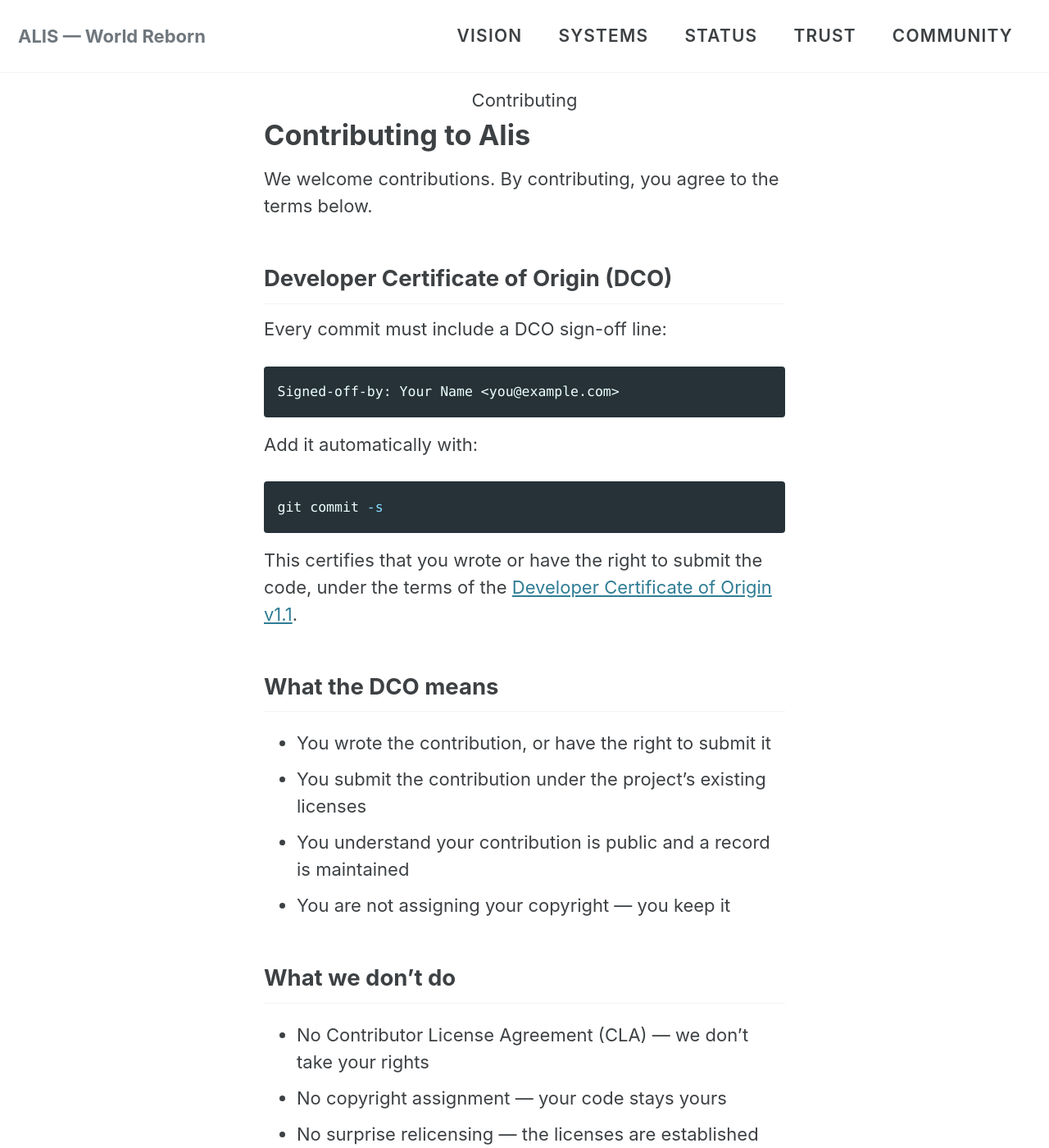
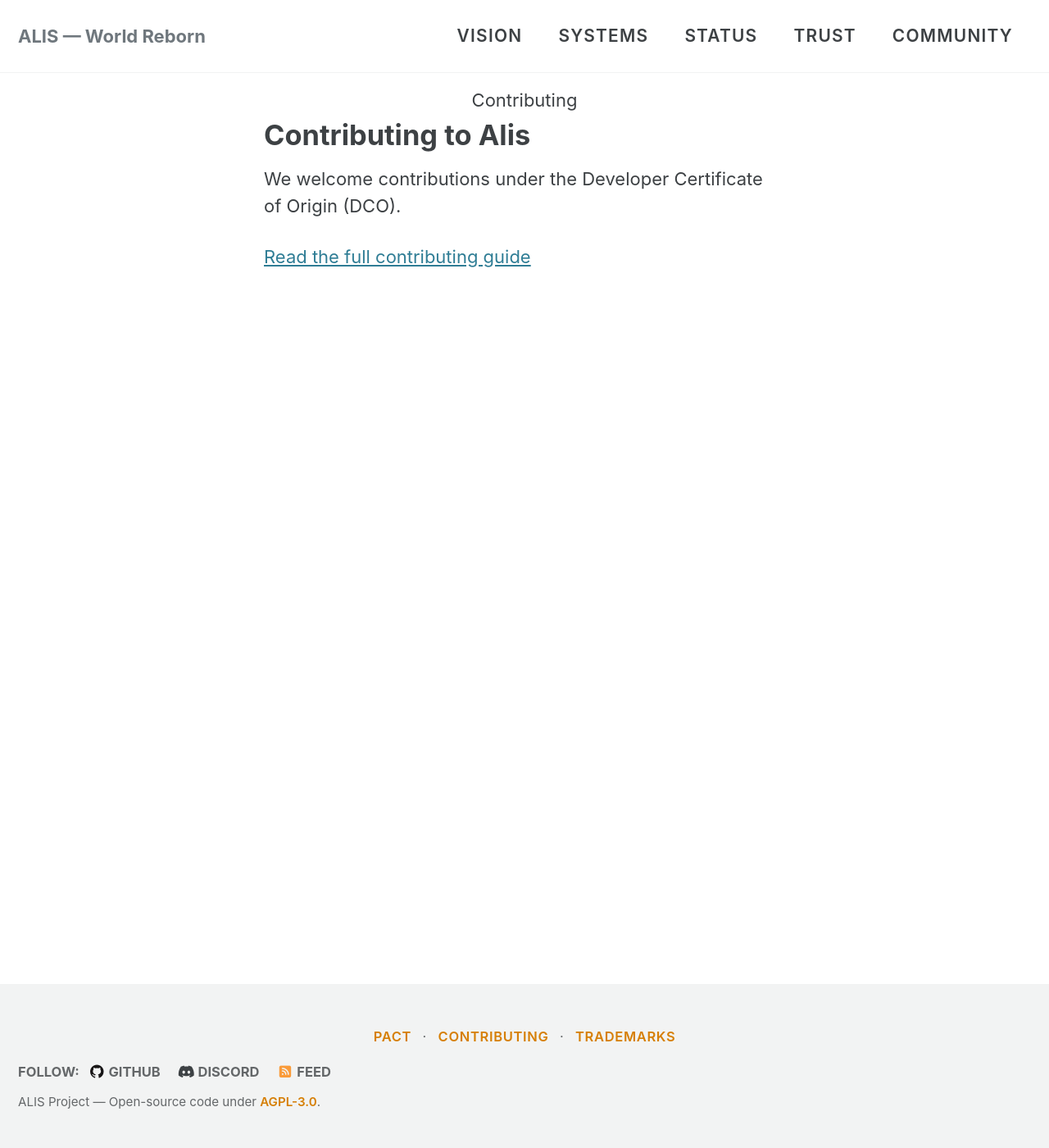
Before and after one commit to fallintodusk/fallintodusk.github.io, a Jekyll site: the page built from contributing_.md, in a window 1280 px wide and 1400 px high. Shown: the whole window at 82% size. Built offline with Jekyll 4.4.1, drawn with Linux system fonts in a browser that asks for light colours; cached includes are drawn as plain includes; some of the changed text lies outside the part shown.

Commit message:
docs: simplify ALIS_PACT and CONTRIBUTING docs, add full-doc links
- Replaced long-form pact and contributing content with concise summaries and a link to the complete documents
- Condensed DCO-related guidance in CONTRIBUTING.md to a brief intro and direct users to the full guide
- Updated LICENSE header to reflect the revised AODL naming and reduce versioning details

````diff
--- a/CONTRIBUTING.md
+++ b/CONTRIBUTING.md
@@ -1,48 +1,5 @@
 # Contributing to Alis
 
-We welcome contributions. By contributing, you agree to the terms below.
+We welcome contributions under the Developer Certificate of Origin (DCO).
 
-## Developer Certificate of Origin (DCO)
-
-Every commit must include a DCO sign-off line:
-
-```
-Signed-off-by: Your Name <you@example.com>
-```
-
-Add it automatically with:
-
-```bash
-git commit -s
-```
-
-This certifies that you wrote or have the right to submit the code, under the terms of the [Developer Certificate of Origin v1.1](https://developercertificate.org/).
-
-## What the DCO means
-
-- You wrote the contribution, or have the right to submit it
-- You submit the contribution under the project's existing licenses
-- You understand your contribution is public and a record is maintained
-- You are not assigning your copyright — you keep it
-
-## What we don't do
-
-- No Contributor License Agreement (CLA) — we don't take your rights
-- No copyright assignment — your code stays yours
-- No surprise relicensing — the licenses are established and versioned
-
-## Code contributions
-
-- Code is accepted under AGPL-3.0-only
-- Follow existing code style and conventions
-- Write tests for new functionality
-
-## Asset contributions
-
-- Assets (art, audio, lore) are accepted under CC BY-NC-SA 4.0
-- Ensure you have the right to contribute (original work or compatible license)
-- Credit original sources where applicable
-
-## Documentation contributions
-
-- Documentation is accepted under MPL-2.0
+[Read the full contributing guide](https://github.com/fallintodusk/alis/blob/main/CONTRIBUTING.md)
--- a/_pages/contributing.md
+++ /dev/null
@@ -1,54 +0,0 @@
----
-title: "Contributing"
-permalink: /contributing/
-layout: single
----
-
-# Contributing to Alis
-
-We welcome contributions. By contributing, you agree to the terms below.
-
-## Developer Certificate of Origin (DCO)
-
-Every commit must include a DCO sign-off line:
-
-```
-Signed-off-by: Your Name <you@example.com>
-```
-
-Add it automatically with:
-
-```bash
-git commit -s
-```
-
-This certifies that you wrote or have the right to submit the code, under the terms of the [Developer Certificate of Origin v1.1](https://developercertificate.org/).
-
-## What the DCO means
-
-- You wrote the contribution, or have the right to submit it
-- You submit the contribution under the project's existing licenses
-- You understand your contribution is public and a record is maintained
-- You are not assigning your copyright — you keep it
-
-## What we don't do
-
-- No Contributor License Agreement (CLA) — we don't take your rights
-- No copyright assignment — your code stays yours
-- No surprise relicensing — the licenses are established and versioned
-
-## Code contributions
-
-- Code is accepted under AGPL-3.0-only
-- Follow existing code style and conventions
-- Write tests for new functionality
-
-## Asset contributions
-
-- Assets (art, audio, lore) are accepted under CC BY-NC-SA 4.0
-- Ensure you have the right to contribute (original work or compatible license)
-- Credit original sources where applicable
-
-## Documentation contributions
-
-- Documentation is accepted under MPL-2.0
````
Also changed, not shown: ALIS_PACT.md (+2 -61 lines), TRADEMARKS.md (+1 -27 lines), _includes/after-content.html (+8 -0 lines), _pages/license.md (deleted, +0 -78 lines), _pages/trademarks.md (deleted, +0 -37 lines), contributing_.md (added, +8 -0 lines), pact_.md (added, +8 -0 lines), trademarks_.md (added, +8 -0 lines), license_.md (added), 1 other file.
